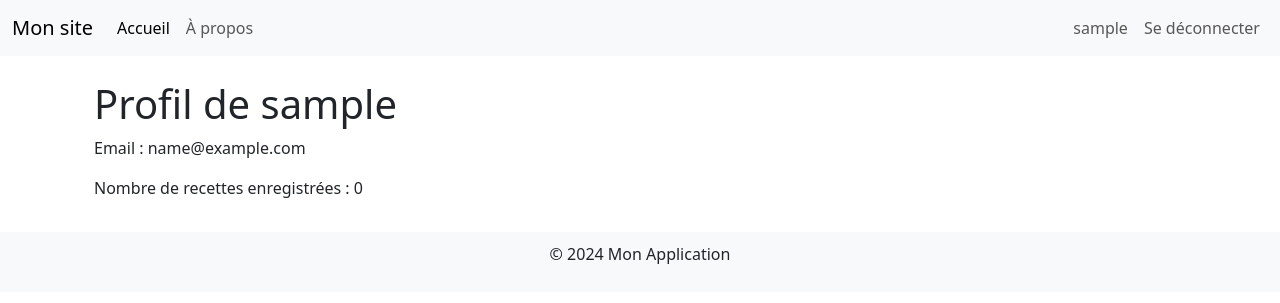
After one commit to HuguesDelamare/DofusForge, a Flask app: page /auth/profile in a window 1280 px wide. The commit adds this page. Shown: the top 303 px of the page. Run offline with Flask 3, Linux system fonts and the light colour scheme; the visitor is signed in with stand-in values (Sample User, id 1); data that the repository does not hold is empty; parts of the project's set-up code (start-up, migrations or seed data) failed here and were passed over.

Commit message:
Adding the user in the crafting logs and makinga profile page + username in navbar

```diff
--- a/app/auth_routes.py
+++ b/app/auth_routes.py
@@ -1,5 +1,5 @@
 from flask import Blueprint, render_template, redirect, url_for, flash, request
-from flask_login import login_user, logout_user, login_required
+from flask_login import login_user, logout_user, login_required, current_user
 from app.models import User
 from app import db
 
@@ -52,3 +52,8 @@ def logout():
     logout_user()
     flash('Déconnexion réussie.', 'success')
     return redirect(url_for('auth.login'))
+
+@auth.route('/profile')
+@login_required
+def profile():
+    return render_template('auth/profile.html', user=current_user)
--- a/app/static/js/script.js
+++ b/app/static/js/script.js
@@ -111,6 +111,7 @@ document.addEventListener('DOMContentLoaded', function() {
                         <td>${recipe.item_name}</td>
                         <td>${formatNumber(recipe.item_craft_price)} kamas</td>
                         <td>${formatNumber(recipe.item_price)} kamas</td>
+                        <td>${recipe.username}</td>
                         <td>${dateLocale}</td>
                     `;
                     historiqueTableBody.appendChild(row);
--- /dev/null
+++ b/app/templates/auth/profile.html
@@ -0,0 +1,9 @@
+{% extends "base.html" %}
+{% block title %}Profil{% endblock %}
+{% block content %}
+<div class="container mt-4">
+    <h1>Profil de {{ user.username }}</h1>
+    <p>Email : {{ user.email }}</p>
+    <p>Nombre de recettes enregistrées : {{ user.recipes|length }}</p>
+</div>
+{% endblock %}
--- a/app/templates/base.html
+++ b/app/templates/base.html
@@ -32,6 +32,9 @@
                 <ul class="navbar-nav ms-auto">
                     {% if current_user.is_authenticated %}
                         <li class="nav-item">
+                            <a class="nav-link" href="/profile">{{ current_user.username }}</a>
+                        </li>
+                        <li class="nav-item">
                             <a class="nav-link" href="/auth/logout">Se déconnecter</a>
                         </li>
                     {% else %}
```
Also changed, not shown: app/models.py (+4 -3 lines), app/routes.py (+3 -12 lines).
